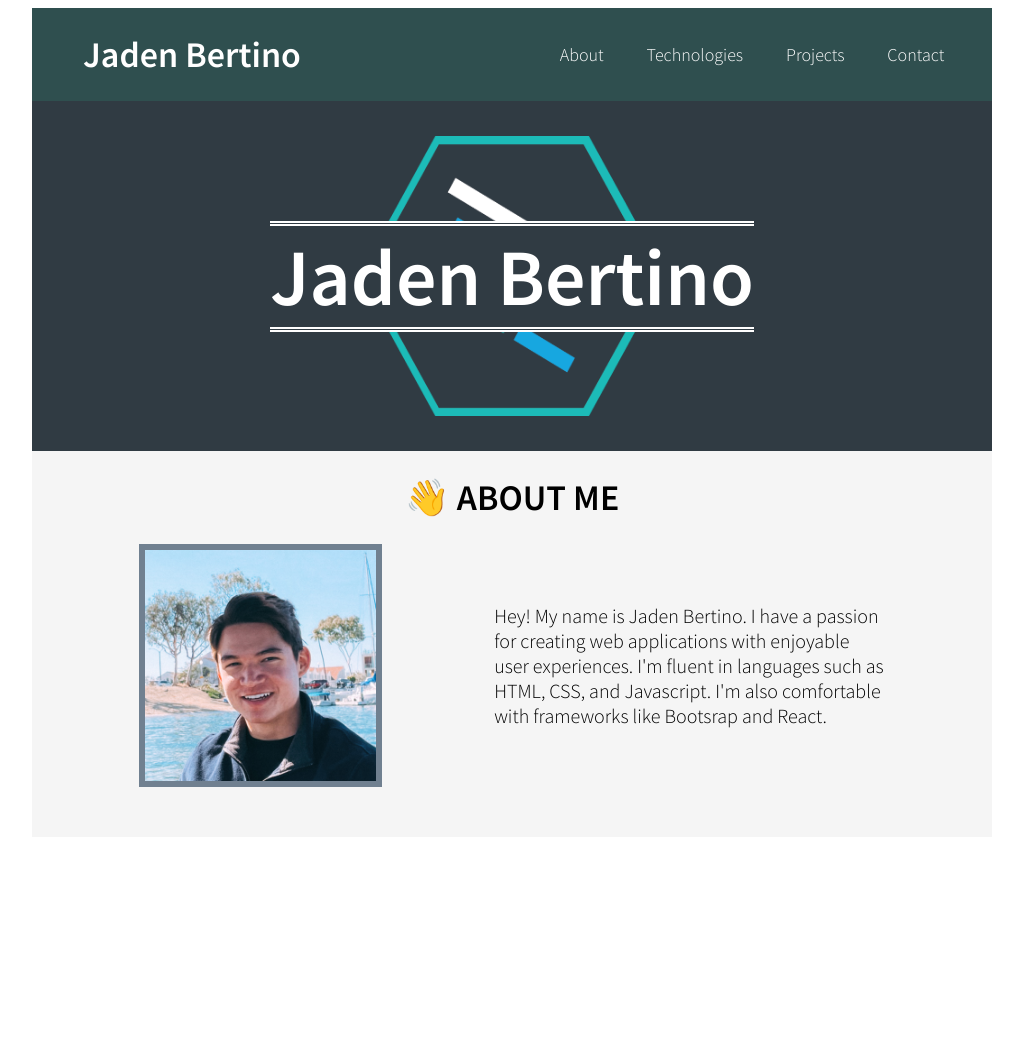
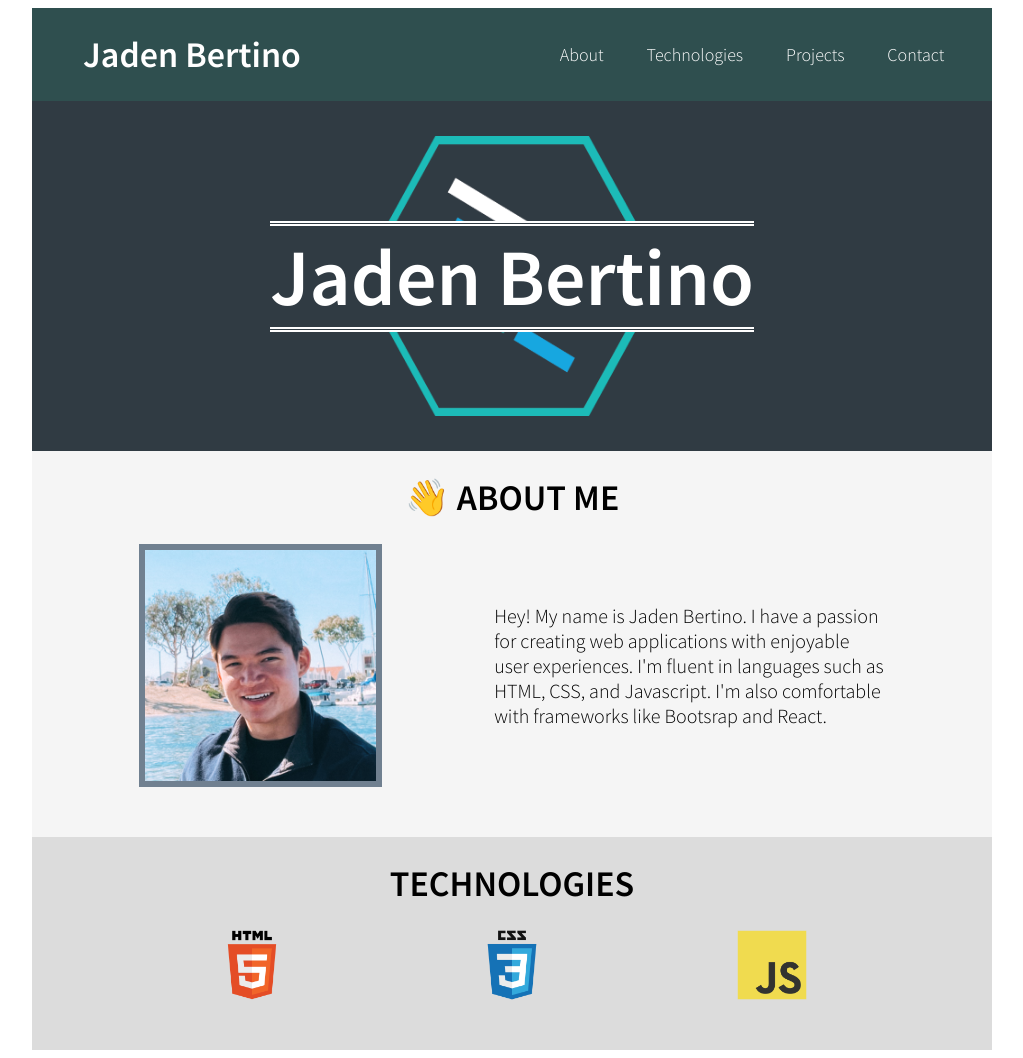
Before and after one commit to jadenbertino/prep-112-portfolio, a website: page index.html in a window 1280 px wide. Shown: the whole page, without its empty margins (128-1151 px from the left). Before the commit the page ends 845 px from the top, so only its background shows below. Drawn offline with Linux system fonts and the light colour scheme.

Commit message:
create technologies section

```diff
--- a/index.html
+++ b/index.html
@@ -45,6 +45,12 @@
           </p>
         </div>
       </div>
+      <div id="tech" class="row tech-section justify-evenly pb-50">
+        <h1 class="col-12">TECHNOLOGIES</h1>
+        <img src="./assets/html-logo.png" alt="HTML 5 Logo" class="col-1">
+        <img src="./assets/css-logo.png" alt="CSS 3 Logo" class="col-1">
+        <img src="./assets/js-logo.png" alt="Javascript Logo" class="col-1">
+      </div>
     </div>
   </body>
 </html>
--- a/styles.css
+++ b/styles.css
@@ -96,3 +96,13 @@ html {
   max-height: 80%;
   border: solid 6px slategray;
 }
+
+/*
+
+  TECHNOLOGIES
+
+*/
+
+.tech-section {
+  background-color: gainsboro;
+}
```
